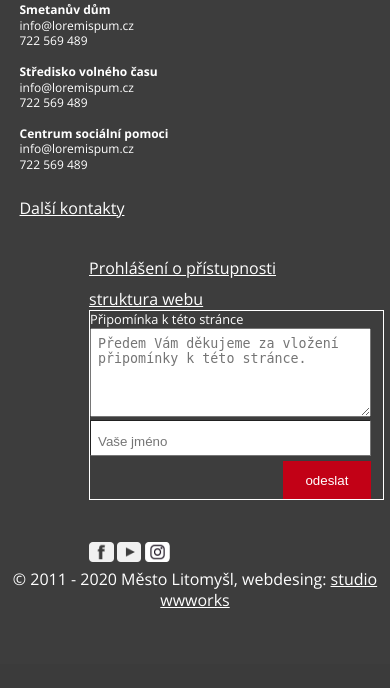
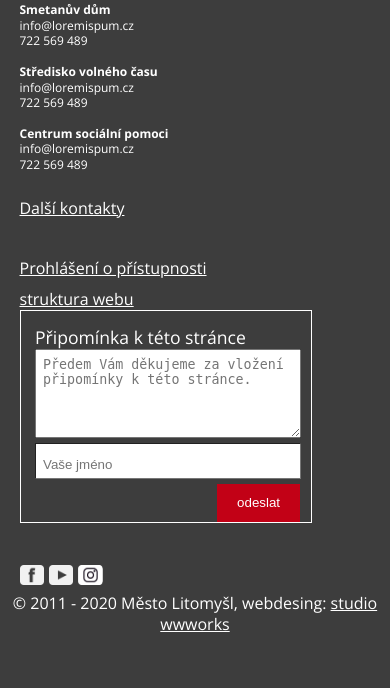
Before and after one commit to wwworks-sro/litomysl, a PHP site: page /index.php in a window 390 px wide. Shown: the part 2985-3673 px from the top of the page. Before the commit the page ends 3593 px from the top, so only its background shows below. Run offline with PHP 8.4, Linux system fonts and the light colour scheme; some libraries are stand-ins or nearby versions.

Commit message:
vyhledavani, zarovnani

```diff
--- a/css/main.css
+++ b/css/main.css
@@ -219,6 +220,8 @@ footer .calendar-search-set div.cal-type-trigger[caltype=pripominka] {background
 footer .calendar-search-set div.cal-type-trigger[caltype=pripominka]:hover {cursor: pointer;}
 footer .calendar-search-set div.cal-type-trigger div {display: none;}
 footer .calendar-search-set div.cal-type-trigger p {color: white!important; font-weight: bold; transform: rotate(270deg); width: 150px; right: -55px; position: fixed; bottom: 149px; font-size: 14px;}
+footer .calendar-search {margin-bottom:0px;clear:both;float:none;}
+footer .calendar-search-set form, footer .fulltext-form {padding-left: 7px; padding-top: 5px; margin-top: 10px;}
 footer form input[name=jmeno] {border-width: 1px; width: 93%!important;}
 footer form textarea[name=pripominka] {width: 93%!important;}
 footer form input[name=odeslat] {margin-top: 5px; margin-right: 4%; float: right; width: 30%;}
@@ -229,8 +232,8 @@ footer .sign a {text-decoration: underline; color: white; font-size: inherit;}
 footer .gsc-control-cse {border: none;}
 footer .fulltext-form {border: 1px solid #fff;}
 
-footer #calendar-search-name, footer .calendar-search-set{clear:both;float:none;width:100%;}
-footer form#calendar-search-name {border: 1px solid #fff;}
+footer #calendar-search-name, footer .calendar-search-set{clear:both;float:none;}
+footer .calendar-search-set {border: 1px solid #fff; margin-bottom: 20px;}
 
 /* Menu overlay*/
 /* Overlay style */
@@ -365,15 +369,15 @@ footer a:link, footer a:visited {color: white;}
     #main-navigation {margin-top:12px; float: left;}
     #main-navigation ul {margin-top:8px;}
     #main-navigation ul li a{line-height:1.4;}
-    footer .wrap-main{width:75%;}
-    footer .wrap-side{width:25%;font-size:0.8em;}
-    footer .pad-main-right {padding: 0px 50px 0px 0px!important; margin-left: 50px;}
+    footer .wrap-side{font-size:1.1em;}
+    footer .pad-main-right {padding: 0px 50px 0px 0px!important;}
     footer .social-links {clear: both;}
-    footer #calendar-search-name {width: 100%;}
+    footer #calendar-search-name {width: 95%;}
     body{    font-size:1em;}
     #logo {margin-top:30px;}
     .wrap-side .pad-main-right {max-width:75%;padding:80px 40px 50px 40px;}
     .scrolled #main-navigation { margin-top:12px;}
+	footer .calendar-search-set form, footer .fulltext-form {padding-left: 5%;}
 }
 
 @media screen and (max-width: 1200px) {
@@ -384,8 +388,8 @@ footer a:link, footer a:visited {color: white;}
     #more-news-mini img {margin-top:17px;}
     #more-news-mini .news-text {line-height:2.2em;}
     .footer-contact-col {width:100%;}
-    footer .wrap-main{width:50%;}
-    footer .wrap-side{width:50%;}
+    footer .wrap-main{width:100%;}
+    footer .wrap-side{width:50%; margin-left: 25%; float: left;}
     #main-navigation {margin-top:17px;}
     .scrolled #main-navigation { margin-top:13px;}
     footer .cont-table {width:100%;}
@@ -487,14 +499,16 @@ footer a:link, footer a:visited {color: white;}
     .news-mini .news-text,#more-news-mini .news-text  {width:83%;}
     #lang-box{top:50px;}
     footer .wrap-main{width:100%; clear: both;}
-    footer .wrap-side {padding-top: 0px; clear: both; margin-left: 10%;}
+    footer .wrap-side {padding-top: 0px; clear: both; margin-left: 10%; width: 80%;}
     footer .wrap-side .pad-main-right {width: 80%;}
     footer .gsc-control-cse{margin-top:0px !important;border:none !important;}
-    footer .gsc-search-button {padding-top:0px  !important;margin-top:-3px;}
+    footer .gsc-search-button {padding-top:0px  !important;margin-top:9px;}
+	footer button.gsc-search-button-v2 {heigh: 35px!important;}
     footer #___gcse_0,footer .gsc-input-box {border:0px;}
-    footer .gsc-input-box input.gsc-input {border:1px solid gray !important;height:30px !important;}
+    footer .gsc-input-box input.gsc-input {height:30px !important;}
     footer .gsib_b{padding-bottom:0px !important;}
     footer .gsc-control-cse {padding:7px !important;}
+	footer table.gsc-search-box .gsc-input-box {height: 27px;}
 	.en #trips .col-md-1, .en #trips .col-md-11 {width: 100%;}
 	.en #trips h2 {transform: none; top: 0px; left: 5%;}
 	.en #trips .pad-main-left {padding-left: 0px;}
@@ -507,13 +521,16 @@ footer a:link, footer a:visited {color: white;}
     .news-mini .news-text,#more-news-mini .news-text  {width:76%;}
     .en .tourist-button-link span {line-height: 17px; width: 70%;}
 	#___gcse_0 {width: 65%!important;}
+	footer #___gcse_0 {width: 100%!important;}
 	.fulltext-form {left: 50%;}
+	.add-fulltext-form {right: 40%; width: 40%!important;}
 }
 
 @media screen and (max-width: 550px) {
     .cont-line {padding-top:15px;}
     .cont-line div {width:100%;clear:both;}
     footer .calendar-search-set div.cal-type-trigger[caltype=pripominka] {display: none;}
+	footer .wrap-side {margin-left: 5%; width: 90%;}
 }
 
 @media screen and (max-width: 500px) {
@@ -563,6 +580,7 @@ footer a:link, footer a:visited {color: white;}
     .en .tourist-button-link span {line-height: 17px;}
     #seznamy .pad-main-left form.col-md-12 col-md-1 {width: 25%;}
 	.fulltext-form {left: 65%;}
+	footer .wrap-side {margin-left: 5%; width: 100%;}
 }
 
 @media screen and (max-width: 350px) {
--- a/css/subpages.css
+++ b/css/subpages.css
@@ -60,12 +60,12 @@
 .cal-lilie-link img {width:25%;float:left;}
 .cal-lilie-link strong {width:74%;float:right;margin-top:15px;}
 .cal-lilie-link span {clear:both;display:block;font-size:0.8em;}
-.calendar-search {margin-bottom:30px;clear:both;float:none;}
+.calendar-search {margin-bottom:0px;clear:both;float:none;}
 .calendar-search-set input, .calendar-search-set select {width:100%;max-width:100%;}
 .form-compensate-padding input{width:94%;}
 .calendar-search-set label {clear:both;width:100%;display:block;}
 .calendar-search-set form div {margin-bottom:15px;}
-.calendar-search-set form, footer .fulltext-form {padding-left: 7px; padding-top: 5px; margin-top: 10px;}
+footer .calendar-search-set form, footer .fulltext-form {padding-left: 7px; padding-top: 5px; margin-top: 10px;}
 .search-type {margin-bottom:50px;}
 .search-type .col-md-3 {border-bottom:1px solid #c20116;}
 .search-type .col-md-3 div {text-align:center;line-height:30px;margin-bottom:0px;}
@@ -117,7 +117,7 @@ table.gsc-search-box td.gsc-input {padding-right: 0px!important;}
     .cal-detail-text {width:60%;}
     .cal-detail-image {width:21%;}
     .cal-detail-link {width:7%;}
-
+	footer .calendar-search-set form, footer .fulltext-form {padding-left: 5%;}
 }
 
 
--- a/js/main.js
+++ b/js/main.js
@@ -211,6 +211,12 @@ $( document ).ready(function() {
     /*Mobile fulltext*/
     $('.header-search').click(function(){
         $('.add-fulltext-form').toggle("slow");
+		var wid = $(window).width();
+		if(wid>1049){
+			$('#main-navigation').toggle("slow");
+		}else if(wid<651){
+			$('#header-wrap #logo img').toggle("slow");
+		}
     });
 
     /*Height of the links on calendar page*/
@@ -334,4 +340,6 @@ $( document ).ready(function() {
 
 
 
+
+
 });
--- a/layouts/_header.php
+++ b/layouts/_header.php
@@ -72,6 +72,7 @@ $fileName = basename($_SERVER['PHP_SELF']);
 			<a href="">en</a>
 			<a href="">fr</a>
 			<a href="">de</a>
+			<a href="">pl</a>
 		<?php } else { ?>
 			<a href="">cs</a>
 		<?php } ?>
```
Also changed, not shown: other parts of css/main.css (+17 -7 lines).
